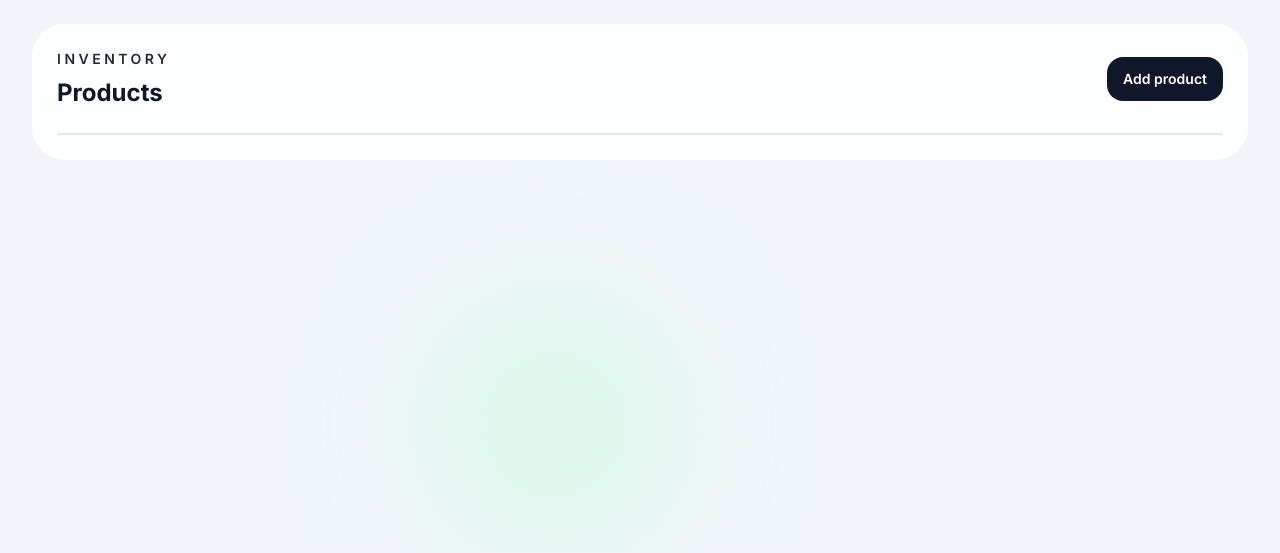
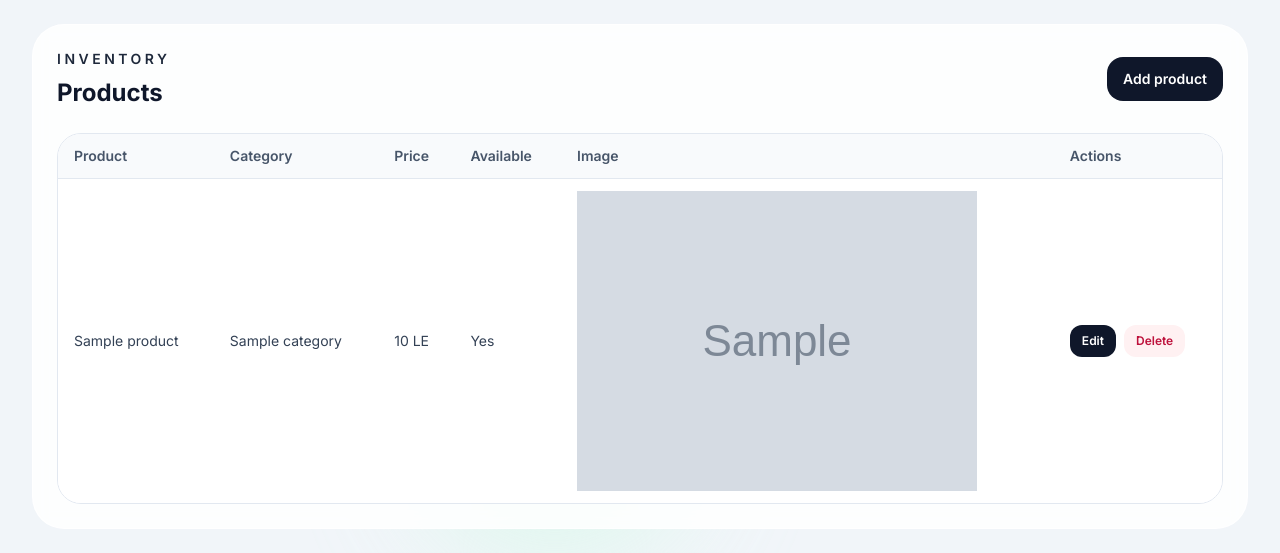
Before and after one commit to noorelmobashar/CafetriaSystem, a PHP site: page /admin/products.php in a window 1280 px wide. Shown: the part 248-801 px from the top of the page. Before the commit the page ends 779 px from the top, so only its background shows below. Run offline with PHP 8.4, Linux system fonts and the light colour scheme; the visitor is signed in with stand-in values (Sample User, id 1); tables that the repository leaves empty or names only in its code hold one stand-in row (values such as "Sample post"); grey boxes marked "Sample" are stand-in pictures; some libraries are stand-ins or nearby versions.

Commit message:
make the product CURD and product-delete , product-add view

```diff
--- a/admin/products.php
+++ b/admin/products.php
@@ -9,25 +9,156 @@ $pageTitle = 'Cafetria System | Products';
 $basePath = '..';
 $pageKey = 'admin-products';
 $pageRole = 'admin';
-$pageScript = 'assets/js/pages/admin-products.js';
 $currentPage = 'products';
 $headerBadge = 'Administrator';
 $headerTitle = 'Manage products';
 $headerSubtitle = 'Keep the cafeteria catalog clean, visual, and easy to update.';
 require __DIR__ . '/../includes/page-start.php';
+
+$successMessage = $_SESSION['success_message'] ?? null;
+$errorMessage = $_SESSION['error_message'] ?? null;
+unset($_SESSION['success_message'], $_SESSION['error_message']);
+
 ?>
 <main class="relative min-h-screen px-4 py-6 md:px-6 lg:px-8">
   <div class="mx-auto max-w-7xl space-y-6">
     <?php require __DIR__ . '/../includes/dashboard-header.php'; ?>
     <?php require __DIR__ . '/../includes/admin-nav.php'; ?>
 
+    <?php if ($successMessage): ?>
+      <div class="rounded-2xl border border-emerald-200 bg-emerald-50 px-5 py-4 text-sm font-semibold text-emerald-700"><?= htmlspecialchars($successMessage) ?></div>
+    <?php endif; ?>
+    <?php if ($errorMessage): ?>
+      <div class="rounded-2xl border border-red-200 bg-red-50 px-5 py-4 text-sm font-semibold text-red-700"><?= htmlspecialchars($errorMessage) ?></div>
+    <?php endif; ?>
+
     <section class="rounded-[2rem] border border-white/70 bg-white/85 p-5 shadow-soft backdrop-blur md:p-6">
       <div class="flex flex-col gap-4 md:flex-row md:items-center md:justify-between">
         <div><p class="text-sm font-semibold uppercase tracking-[0.25em] text-cafe-500">Inventory</p><h2 class="mt-2 text-2xl font-bold text-slate-900">Products</h2></div>
-        <button id="add-product-btn" class="rounded-2xl bg-slate-900 px-4 py-3 text-sm font-semibold text-white transition hover:bg-slate-800">Add product</button>
+        <a href="add-product.php" class="rounded-2xl bg-slate-900 px-4 py-3 text-sm font-semibold text-white transition hover:bg-slate-800">Add product</a>
       </div>
-      <div id="products-table" class="mt-6 overflow-hidden rounded-[1.5rem] border border-slate-200"></div>
+
+      <?php
+      // TODO 1: Load your products before this section.
+      // Example idea:
+      // - require your product controller file
+      // - call a function like getAllProducts()
+      // - store result in $products as an array
+      //
+      // TODO 2: Ensure each product has what this table needs:
+      // id, name, category (or category name), price, available, image_path.
+
+
+      require_once __DIR__ . '/../controllers/Product.php';
+
+      $products = getProducts();
+
+      ?>
+
+      <div class="mt-6 overflow-hidden rounded-[1.5rem] border border-slate-200">
+        <div class="overflow-x-auto">
+          <table class="min-w-full divide-y divide-slate-200 text-sm">
+            <thead class="bg-slate-50 text-left text-slate-600">
+              <tr>
+                <th class="px-4 py-3 font-semibold">Product</th>
+                <th class="px-4 py-3 font-semibold">Category</th>
+                <th class="px-4 py-3 font-semibold">Price</th>
+                <th class="px-4 py-3 font-semibold">Available</th>
+                <th class="px-4 py-3 font-semibold">Image</th>
+                <th class="px-4 py-3 font-semibold">Actions</th>
+              </tr>
+            </thead>
+            <tbody class="divide-y divide-slate-100 bg-white text-slate-700">
+              <?php
+              if(!empty($products)) {
+                foreach ($products as $product):
+              ?>
+              <tr>
+                <td class="px-4 py-3"><?php echo htmlspecialchars($product['name']); ?></td>
+                <td class="px-4 py-3"><?php echo htmlspecialchars($product['category']); ?></td>
+                <td class="px-4 py-3"><?php echo htmlspecialchars($product['price']); ?> LE</td>
+                <td class="px-4 py-3"><?php echo $product['available'] ? 'Yes' : 'No'; ?></td>
+                <td class="px-4 py-3"><?php echo $product['image_path'] ? '<img src="' . $product['image_path'] . '" alt="' . $product['name'] . '">' : 'No image'; ?></td>
+                <td class="px-4 py-3">
+                  <div class="flex flex-wrap gap-2">
+                    <a
+                      href="edit-product.php?id=<?php echo (int)$product['id']; ?>"
+                      class="inline-flex items-center rounded-xl bg-slate-900 px-3 py-2 text-xs font-semibold text-white transition hover:bg-slate-800"
+                    >
+                      Edit
+                    </a>
+                    <form method="POST" action="delete-product.php" class="js-delete-form">
+                      <input type="hidden" name="id" value="<?php echo (int)$product['id']; ?>">
+                      <button
+                        type="button"
+                        data-open-delete-modal="1"
+                        data-product-name="<?php echo htmlspecialchars($product['name'], ENT_QUOTES, 'UTF-8'); ?>"
+                        class="inline-flex items-center rounded-xl bg-rose-50 px-3 py-2 text-xs font-semibold text-rose-700 transition hover:bg-rose-100"
+                      >
+                        Delete
+                      </button>
+                    </form>
+                  </div>
+                </td>
+              </tr>
+             <?php endforeach; ?>
+             <?php } else { ?>
+              <tr>
+                <td class="px-4 py-3" colspan="7">No products found</td>
+              </tr>
+             <?php } ?>
+
+            </tbody>
+          </table>
+        </div>
+      </div>
     </section>
   </div>
 </main>
+
+<div id="delete-modal-overlay" class="fixed inset-0 z-50 hidden items-center justify-center bg-black/40 p-4">
+  <div class="w-full max-w-sm rounded-2xl bg-white p-5">
+    <h3 class="text-lg font-bold text-slate-900">Delete product?</h3>
+    <p id="delete-modal-message" class="mt-2 text-sm text-slate-600">Are you sure?</p>
+    <div class="mt-5 flex justify-end gap-2">
+      <button id="delete-modal-cancel" type="button" class="rounded-lg bg-slate-100 px-3 py-2 text-sm font-semibold text-slate-700">Cancel</button>
+      <button id="delete-modal-confirm" type="button" class="rounded-lg bg-rose-600 px-3 py-2 text-sm font-semibold text-white">Delete</button>
+    </div>
+  </div>
+</div>
+
+<script>
+  (function () {
+    const overlay = document.getElementById('delete-modal-overlay');
+    const cancelButton = document.getElementById('delete-modal-cancel');
+    const confirmButton = document.getElementById('delete-modal-confirm');
+    const message = document.getElementById('delete-modal-message');
+    let pendingForm = null;
+
+    function openModal() { overlay.classList.remove('hidden'); overlay.classList.add('flex'); }
+    function closeModal() { overlay.classList.add('hidden'); overlay.classList.remove('flex'); pendingForm = null; }
+
+    document.querySelectorAll('[data-open-delete-modal]').forEach((button) => {
+      button.addEventListener('click', function () {
+        pendingForm = this.closest('form');
+        const productName = this.getAttribute('data-product-name') || 'this product';
+        message.textContent = 'Delete "' + productName + '"?';
+        openModal();
+      });
+    });
+
+    cancelButton.addEventListener('click', closeModal);
+    overlay.addEventListener('click', function (event) {
+      if (event.target === overlay) {
+        closeModal();
+      }
+    });
+
+    confirmButton.addEventListener('click', function () {
+      if (pendingForm) {
+        pendingForm.submit();
+      }
+    });
+  })();
+</script>
 <?php require __DIR__ . '/../includes/page-end.php'; ?>
--- a/assets/js/components/admin-products.js
+++ b/assets/js/components/admin-products.js
@@ -24,8 +24,17 @@ function renderProducts() {
 }
 
 function bindProductActions() {
-  document.getElementById('add-product-btn').onclick = () => openProductModal();
-  document.getElementById('products-table').onclick = (event) => {
+  const addButton = document.getElementById('add-product-btn');
+  if (addButton) {
+    addButton.onclick = () => openProductModal();
+  }
+
+  const productsTable = document.getElementById('products-table');
+  if (!productsTable) {
+    return;
+  }
+
+  productsTable.onclick = (event) => {
     const editButton = event.target.closest('[data-edit-product]');
     const deleteButton = event.target.closest('[data-delete-product]');
 
--- a/controllers/Product.php
+++ b/controllers/Product.php
@@ -12,4 +12,49 @@
         ");
         $stmt->execute([$query, $like, $like]);
         return $stmt->fetchAll(PDO::FETCH_ASSOC);
-}?>
+}
+
+function getProducts(): array {
+    $db = db();
+    $stmt = $db->prepare("
+        SELECT p.*, c.name AS category
+        FROM products p
+        LEFT JOIN categories c ON p.category_id = c.id
+        ORDER BY c.name, p.name
+    ");
+    $stmt->execute();
+    return $stmt->fetchAll(PDO::FETCH_ASSOC);
+}
+
+function createProduct(string $name, float $price, ?int $categoryId, ?string $imagePath, bool $available = true): bool {
+    $db = db();
+    $stmt = $db->prepare("
+        INSERT INTO products (name, price, category_id, image_path, available, created_at, updated_at)
+        VALUES (?, ?, ?, ?, ?, NOW(), NOW())
+    ");
+    $stmt->execute([$name, $price, $categoryId, $imagePath, $available]);
+    return $stmt->rowCount() > 0;
+}
+
+function deleteProduct(int $id): bool {
+    $db = db();
+    $stmt = $db->prepare("DELETE FROM products WHERE id = ?");
+    $stmt->execute([$id]);
+    return $stmt->rowCount() > 0;
+}
+
+function updateProduct(int $id, array $data): bool {
+    $db = db();
+    $stmt = $db->prepare("
+        UPDATE products
+        SET name = ?, price = ?, category_id = ?, image_path = ?, available = ?, updated_at = NOW()
+        WHERE id = ?
+    ");
+    $stmt->execute([$data['name'], $data['price'], $data['category_id'], $data['image_path'], $data['available'], $id]);
+    return $stmt->rowCount() > 0;
+}
+
+
+
+
+?>
```
Also changed, not shown: admin/add-product.php (added, +123 -0 lines), admin/delete-product.php (added, +33 -0 lines), package-lock.json (added).
